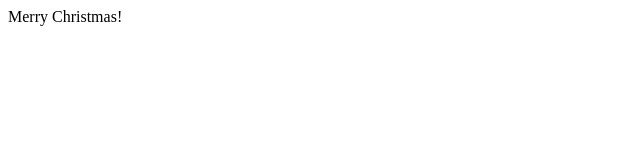
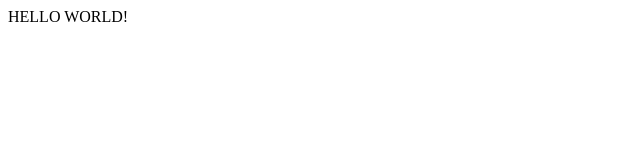
Before and after one commit to anorqiu9/aws_ci_cd_demo, a plain HTML site: page index.html in a window 1280 px wide. Shown: the full height of the page, 0-640 px from the left. Drawn offline with Linux system fonts and the light colour scheme.

Commit message:
Update index.html
Hello word

```diff
--- a/index.html
+++ b/index.html
@@ -1,6 +1,6 @@
 <html>
 	<title>aws demo</title>
 	<body>
-		Merry Christmas!
+		HELLO WORLD!
 	</body>
 </html>
```
